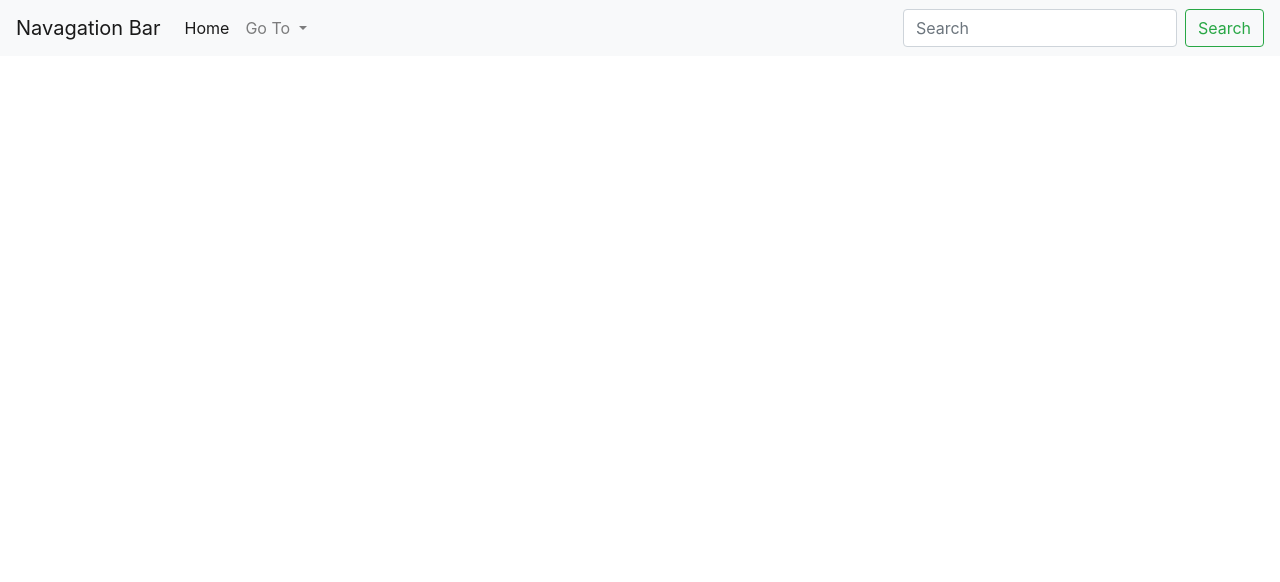
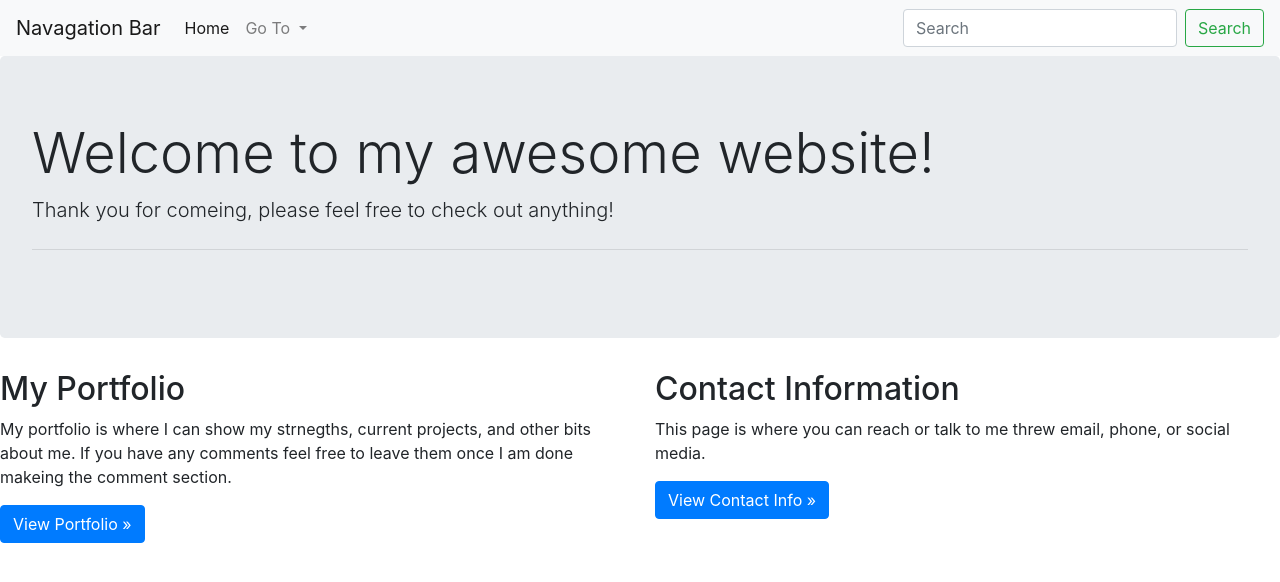
Before and after one commit to cduncan14/UC, a plain HTML site: page Bootstrap-Portfolio/index.html in a window 1280 px wide. Drawn offline with nearby package versions, Linux system fonts and the light colour scheme.

Commit message:
Adding bootstrap

```diff
--- a/Bootstrap-Portfolio/index.html
+++ b/Bootstrap-Portfolio/index.html
@@ -10,7 +10,7 @@
   <link rel="stylesheet" href="https://stackpath.bootstrapcdn.com/bootstrap/4.1.3/css/bootstrap.min.css" integrity="sha384-MCw98/SFnGE8fJT3GXwEOngsV7Zt27NXFoaoApmYm81iuXoPkFOJwJ8ERdknLPMO"
     crossorigin="anonymous">
 
-  <title>Hello, world!</title>
+  <title>Home</title>
 </head>
 
 <body>
@@ -20,7 +20,6 @@
       aria-controls="navbarSupportedContent" aria-expanded="false" aria-label="Toggle navigation">
       <span class="navbar-toggler-icon"></span>
     </button>
-
     <div class="collapse navbar-collapse" id="navbarSupportedContent">
       <ul class="navbar-nav mr-auto">
         <li class="nav-item active">
@@ -47,7 +46,27 @@
       </form>
     </div>
   </nav>
-
+  <main class="main">
+    <div class="jumbotron">
+      <h1 class="display-4">Welcome to my awesome website!</h1>
+      <p class="lead">Thank you for comeing, please feel free to check out anything!</p>
+      <hr class="my-4">
+    </div>
+    <div class="row">
+        <div class="col-md-6">
+          <h2>My Portfolio</h2>
+          <p>My portfolio is where I can show my strnegths, current projects, and other bits about me. If you have any
+            comments feel
+            free to leave them once I am done makeing the comment section. </p>
+          <p><a class="btn btn-primary" href="portfolio.html" role="button">View Portfolio »</a></p>
+        </div>
+        <div class="col-md-6">
+          <h2>Contact Information</h2>
+          <p>This page is where you can reach or talk to me threw email, phone, or social media. </p>
+          <p><a class="btn btn-primary" href="contact.html" role="button">View Contact Info »</a></p>
+        </div>
+      </div>
+  </main>
   <!-- Optional JavaScript -->
   <!-- jQuery first, then Popper.js, then Bootstrap JS -->
   <script src="https://code.jquery.com/jquery-3.3.1.slim.min.js" integrity="sha384-q8i/X+965DzO0rT7abK41JStQIAqVgRVzpbzo5smXKp4YfRvH+8abtTE1Pi6jizo"
```
Also changed, not shown: Bootstrap-Portfolio/contact.html (+1 -1 lines), Bootstrap-Portfolio/portfolio.html (+12 -3 lines).
